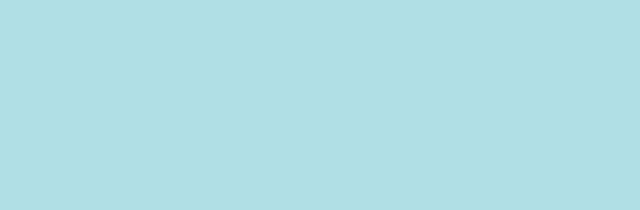
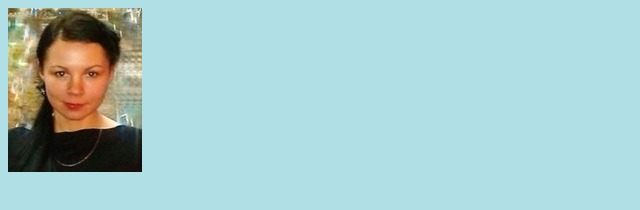
Before and after one commit to Lavazz/rsschool-cv0, a plain HTML site: page index.html in a window 1280 px wide. Shown: the whole page, without its empty margins (0-640 px from the left). Drawn offline with Linux system fonts and the light colour scheme.

Commit message:
feat: add avatar

```diff
--- a/index.html
+++ b/index.html
@@ -7,6 +7,8 @@
       <link rel="stylesheet" href="css/styles.css">
    </head>
    <body>
-      <div class="container"></div>
+      <header>
+			<img src="images/ava.png" alt="Avatar">
+      </header>
    </body>
 </html>
```
Also changed, not shown: images/ava.png (added).
